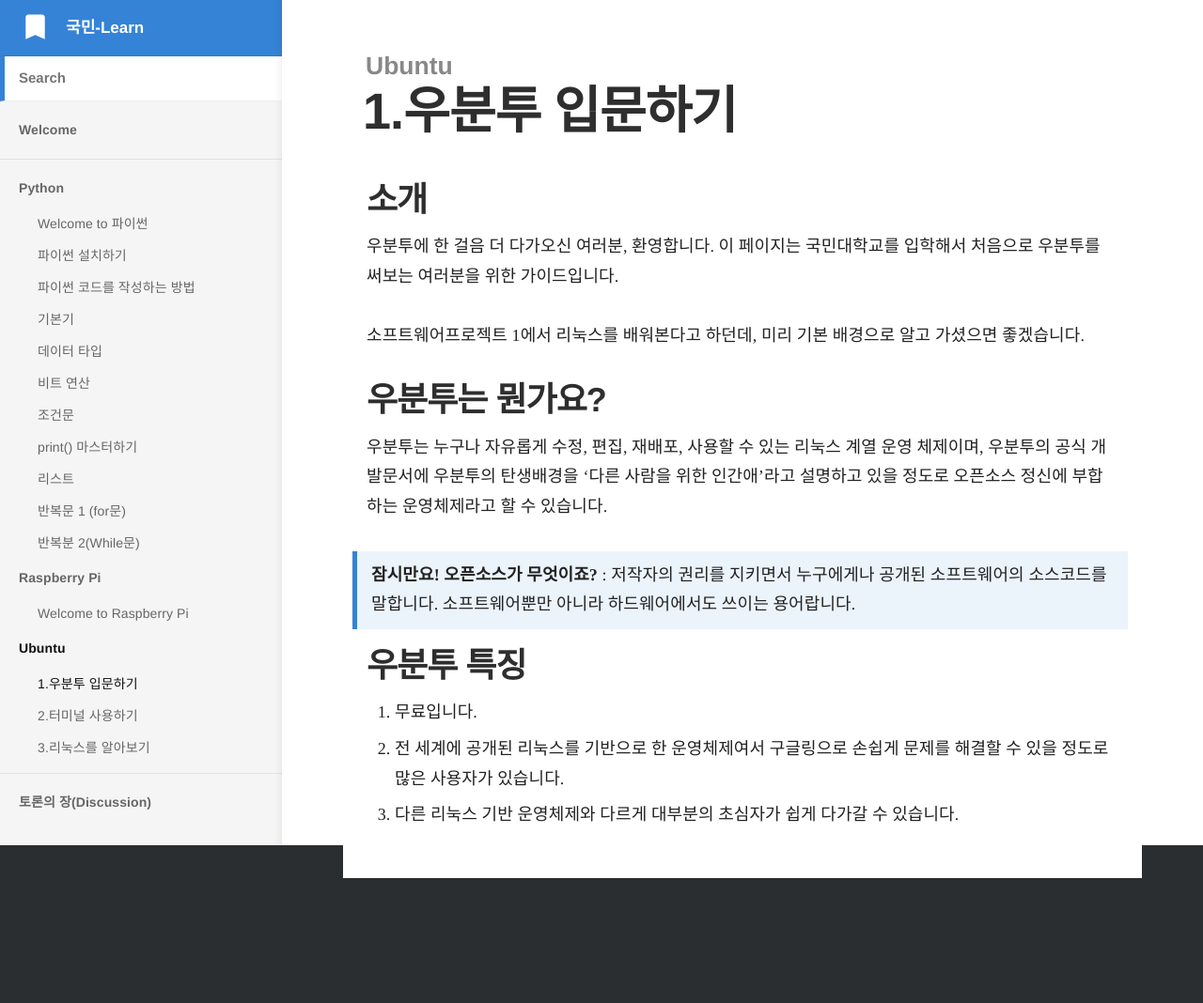
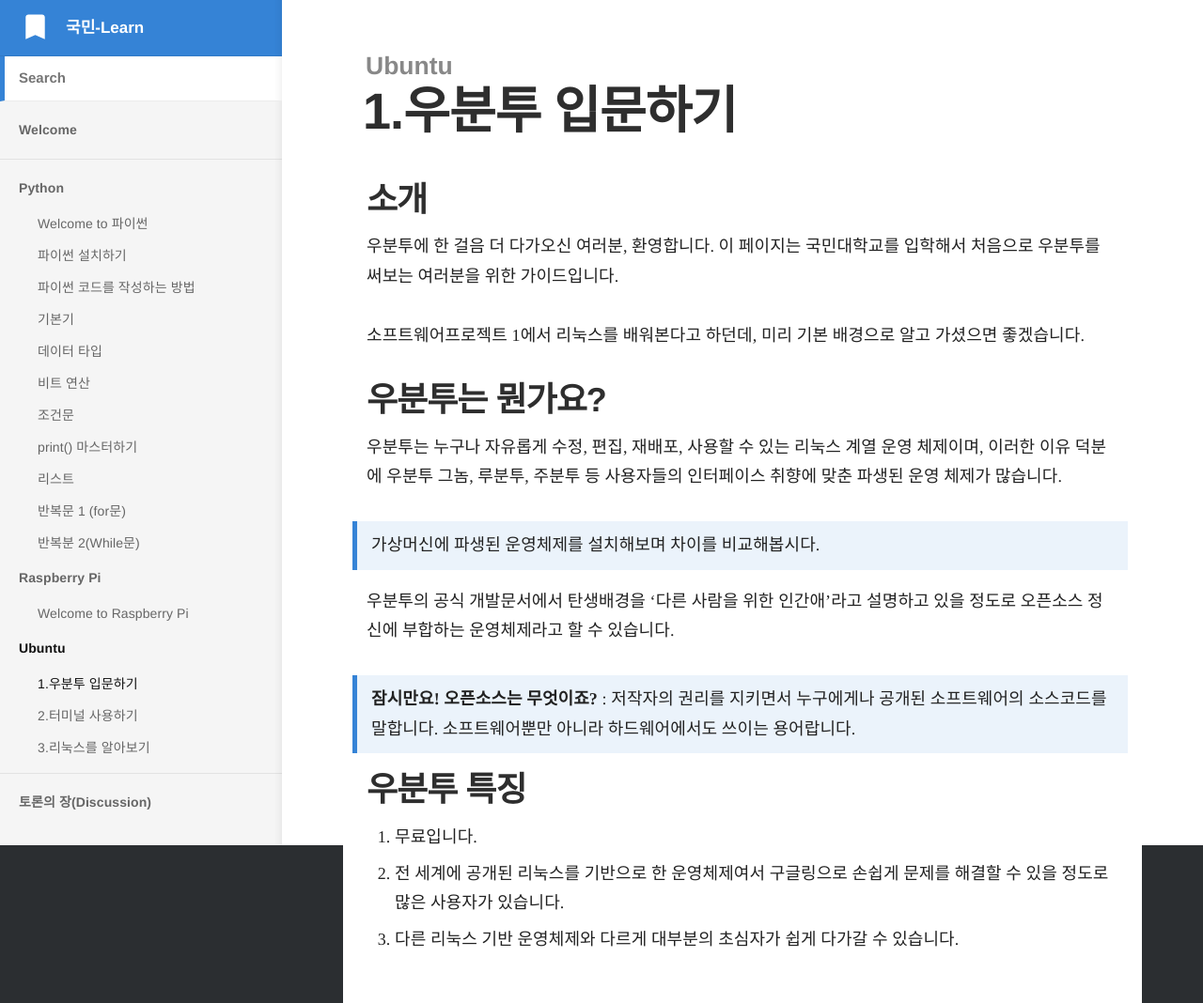
Before and after one commit to kookmin-learn/kookmin-learn.github.io, a Jekyll site: the page built from _docs/Ubuntu/welcome_ubuntu.md, in a window 1280 px wide. Shown: the whole page at 94% size. Built offline with Jekyll 4.4.1, drawn with Linux system fonts in a browser that asks for light colours; before the commit the page ends 935 px from its top, so only the background shows below that.

Commit message:
ubuntu docs1,2,3 edit text

```diff
--- a/_docs/Ubuntu/welcome_ubuntu.md
+++ b/_docs/Ubuntu/welcome_ubuntu.md
@@ -13,9 +13,11 @@ comment: true
 소프트웨어프로젝트 1에서 리눅스를 배워본다고 하던데, 미리 기본 배경으로 알고 가셨으면 좋겠습니다.
 
 ## 우분투는 뭔가요?
-우분투는 누구나 자유롭게 수정, 편집, 재배포, 사용할 수 있는 리눅스 계열 운영 체제이며,
-우분투의 공식 개발문서에 우분투의 탄생배경을 ‘다른 사람을 위한 인간애’라고 설명하고 있을 정도로 오픈소스 정신에 부합하는 운영체제라고 할 수 있습니다.
-><b>잠시만요! 오픈소스가 무엇이죠? </b>:
+우분투는 누구나 자유롭게 수정, 편집, 재배포, 사용할 수 있는 리눅스 계열 운영 체제이며, 이러한 이유 덕분에 우분투 그놈, 루분투, 주분투 등 사용자들의 인터페이스 취향에 맞춘 파생된 운영 체제가 많습니다.
+>가상머신에 파생된 운영체제를 설치해보며 차이를 비교해봅시다.
+
+우분투의 공식 개발문서에서 탄생배경을 ‘다른 사람을 위한 인간애’라고 설명하고 있을 정도로 오픈소스 정신에 부합하는 운영체제라고 할 수 있습니다.
+><b>잠시만요! 오픈소스는 무엇이죠? </b>:
 저작자의 권리를 지키면서 누구에게나 공개된 소프트웨어의 소스코드를 말합니다.
 소프트웨어뿐만 아니라 하드웨어에서도 쓰이는 용어랍니다.
 
```
Also changed, not shown: _docs/Ubuntu/linux_know.md (+1 -1 lines), _docs/Ubuntu/terminal_command.md (+15 -8 lines).
